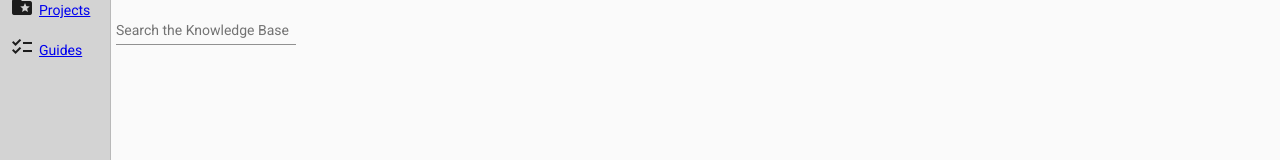
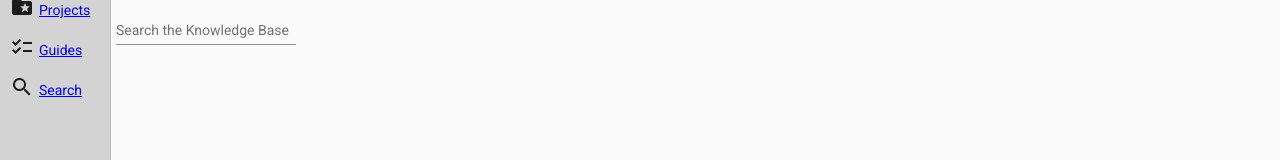
Before and after one commit to STAR-TIDES/kb, an Angular app in the folder frontend/star-tides/: page /home in a window 1280 px wide. Both pictures are taken after a click on the button "menu". Shown: the part 159-319 px from the top of the page. Built offline with nearby package versions, Linux system fonts and the light colour scheme.

Commit message:
Add query route for searches.

```diff
--- a/frontend/star-tides/src/app/app-routing.module.ts
+++ b/frontend/star-tides/src/app/app-routing.module.ts
@@ -8,6 +8,7 @@ import { HomeComponent } from './home/home.component';
 import { PageNotFoundComponent } from './page-not-found/page-not-found.component';
 import { ProjectDetailComponent } from './project-detail/project-detail.component';
 import { ProjectListComponent } from './project-list/project-list.component';
+import { SearchResultsComponent } from './search-results/search-results.component';
 
 const routes: Routes = [
   { path: 'home', component: HomeComponent },
@@ -17,6 +18,8 @@ const routes: Routes = [
   { path: 'projects', component: ProjectListComponent },
   { path: 'guides', component: GuideListComponent },
   { path: 'guides/:id', component: GuideDetailComponent },
+  { path: 'query', component: SearchResultsComponent },
+  { path: 'query/:query', component: SearchResultsComponent },
   { path: '', redirectTo: 'home', pathMatch: 'full' },
   { path: '*', component: HomeComponent },
   { path: '**', component: PageNotFoundComponent },
--- a/frontend/star-tides/src/app/app.component.html
+++ b/frontend/star-tides/src/app/app.component.html
@@ -43,6 +43,14 @@
             <span><a routerLink='/guides'>Guides</a></span>
           </div>
         </div>
+        <div class='menu-item'>
+          <div>
+            <mat-icon aria-hidden="false" aria-label="Search icon">search</mat-icon>
+          </div>
+          <div>
+            <span><a routerLink='/query'>Search</a></span>
+          </div>
+        </div>
       </mat-drawer>
       <div class='main-content'>
         <router-outlet></router-outlet>
```
